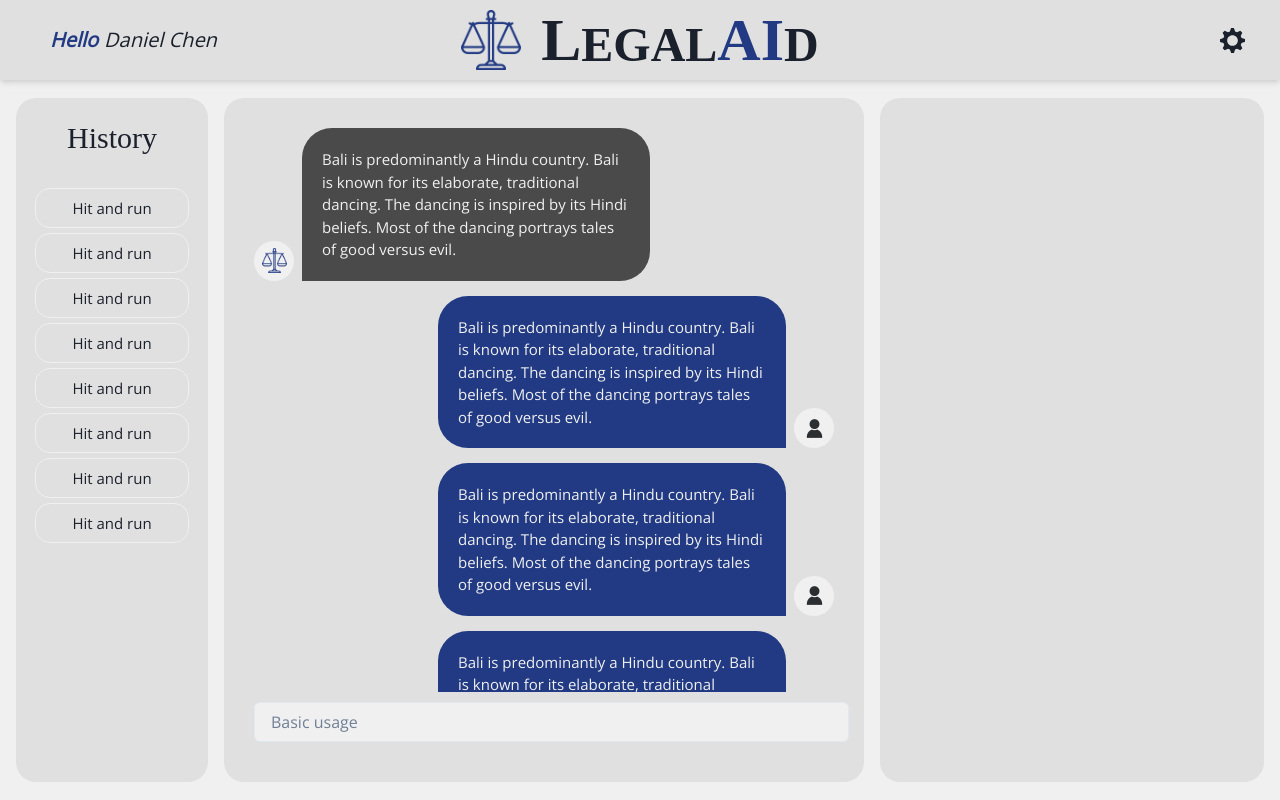
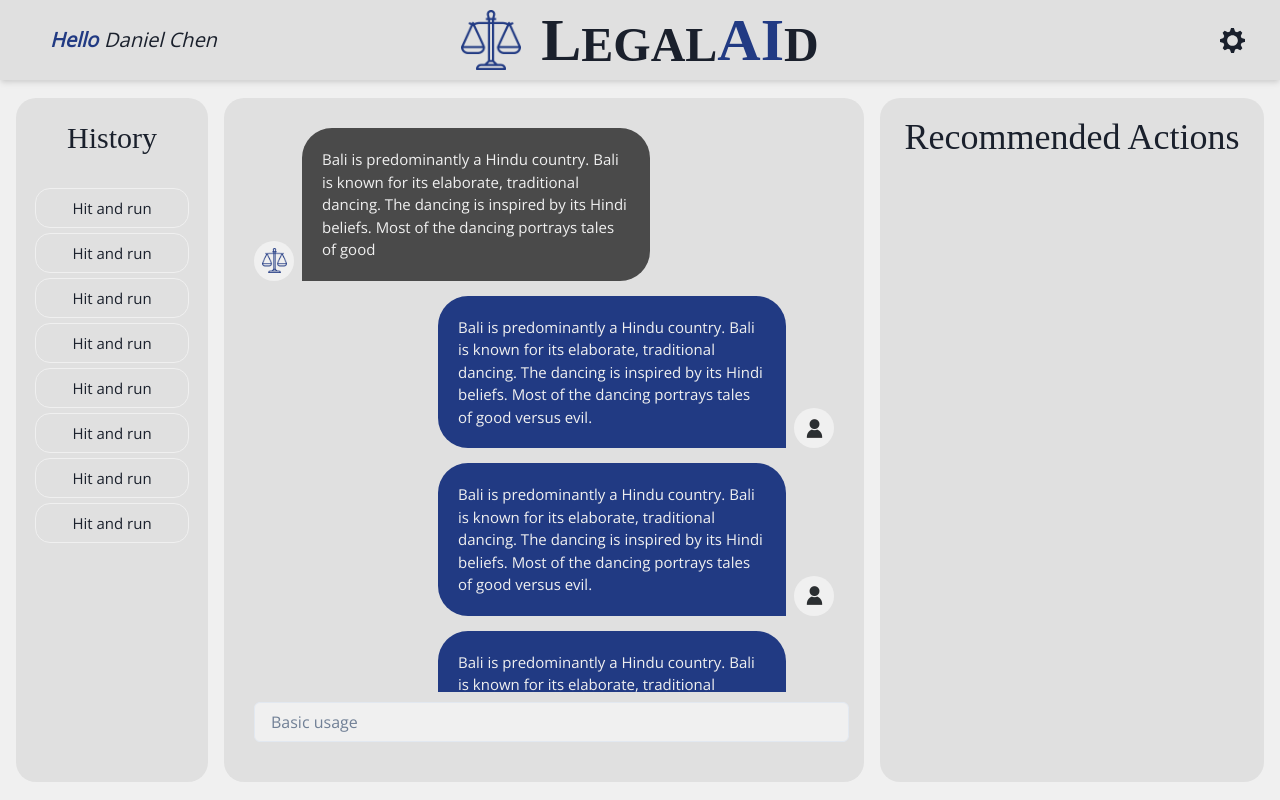
Before and after one commit to Chaitanya-Chaurasia/LegalAid, a React (Vite) app in the folder frontend/: page / in a window 1280 px wide. Built offline with nearby package versions, Linux system fonts and the light colour scheme; a web font is replaced by a local one.

Commit message:
typing animation goat

```diff
--- a/frontend/src/chatComponents/Messages.jsx
+++ b/frontend/src/chatComponents/Messages.jsx
@@ -1,5 +1,6 @@
 import { Flex, Text, Image, Center } from "@chakra-ui/react";
 import Logo from "../assets/balance.png";
+import useTypingEffect from "../hooks/typing-effect.js";
 
 function Messages() {
     return (
@@ -8,7 +9,7 @@ function Messages() {
                 <Image src={Logo} alt="LegalAid Logo" height={'25px'}/>
             </Center>
             <Flex p={'20px'} backgroundColor={'#4A4A4A'} maxWidth={'60%'} borderRadius={'30px 30px 30px 0'}>
-                <Text textColor={'#F0F0F0'} fontSize={'15px'}>Bali is predominantly a Hindu country. Bali is known for its elaborate, traditional dancing. The dancing is inspired by its Hindi beliefs. Most of the dancing portrays tales of good versus evil. </Text>
+                <Text textColor={'#F0F0F0'} fontSize={'15px'}> {useTypingEffect("Bali is predominantly a Hindu country. Bali is known for its elaborate, traditional dancing. The dancing is inspired by its Hindi beliefs. Most of the dancing portrays tales of good versus evil.",30)} </Text>
             </Flex>
         </Flex>
     );
--- a/frontend/src/hooks/typing-effect.js
+++ b/frontend/src/hooks/typing-effect.js
@@ -25,3 +25,4 @@ export function useTypingEffect(textToType, interKeyStrokeDurationInMs) {
 
   return textToType.substring(0, currentPosition);
 }
+export default useTypingEffect;
--- a/frontend/src/mainComponents/Actions.jsx
+++ b/frontend/src/mainComponents/Actions.jsx
@@ -1,9 +1,11 @@
-import { Flex } from "@chakra-ui/react";
+import { Flex, Heading, Center } from "@chakra-ui/react";
 
 function Actions(){
     return(
-        <Flex width={'30%'} height={'95%'} backgroundColor={'#E0E0E0'} borderRadius={'20px'}>
-
+        <Flex width={'30%'} height={'95%'} backgroundColor={'#E0E0E0'} borderRadius={'20px'}flexDir={'column'}>
+            <Center h={'80px'}>
+                <Heading fontWeight={'medium'}>Recommended Actions</Heading>
+            </Center>
         </Flex>
     )
 }
```
